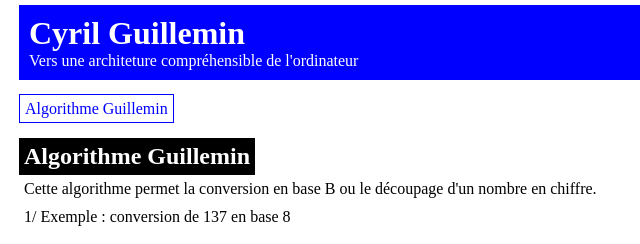
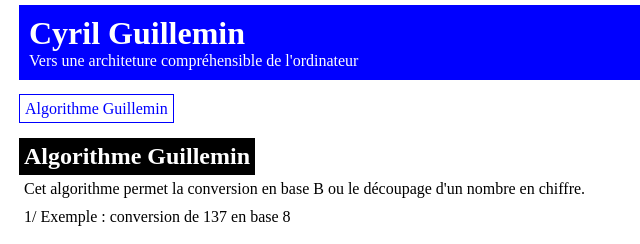
Before and after one commit to ikx337/my_web_site, a plain HTML site: page 1.html in a window 1280 px wide. Shown: the top 244 px of the page, 121-761 px from the left. Drawn offline with Linux system fonts and the light colour scheme.

Commit message:
spell check

```diff
--- a/1.html
+++ b/1.html
@@ -20,7 +20,7 @@
     </nav>
     <section>
         <h2>Algorithme Guillemin</h2>
-        <p>Cette algorithme permet la conversion en base B ou le découpage d'un nombre en chiffre.</p>
+        <p>Cet algorithme permet la conversion en base B ou le découpage d'un nombre en chiffre.</p>
         <p>1/ Exemple : conversion de 137 en base 8</p>
         <ul>
             <li>
```
Also changed, not shown: index.html (+1 -1 lines).
